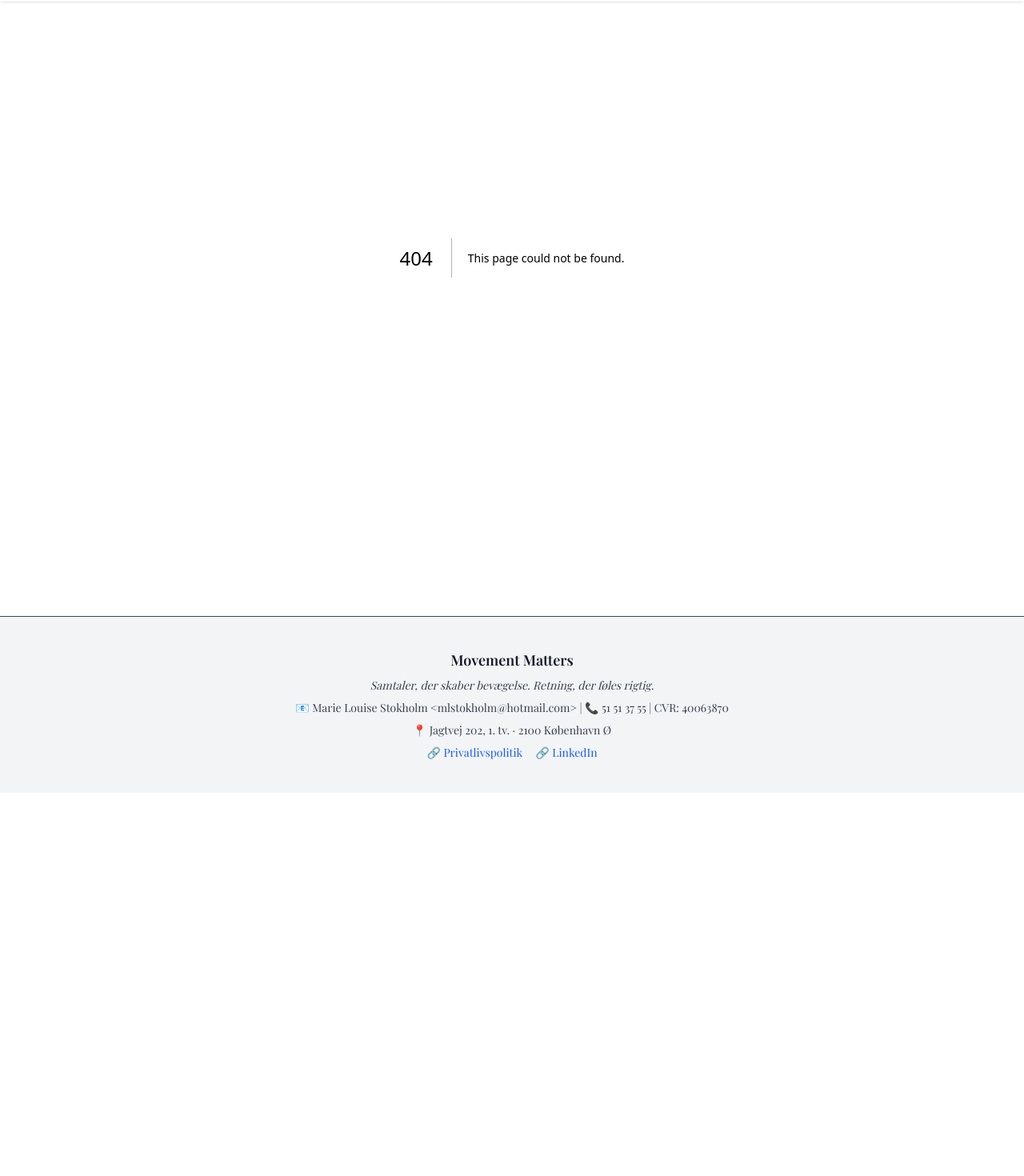
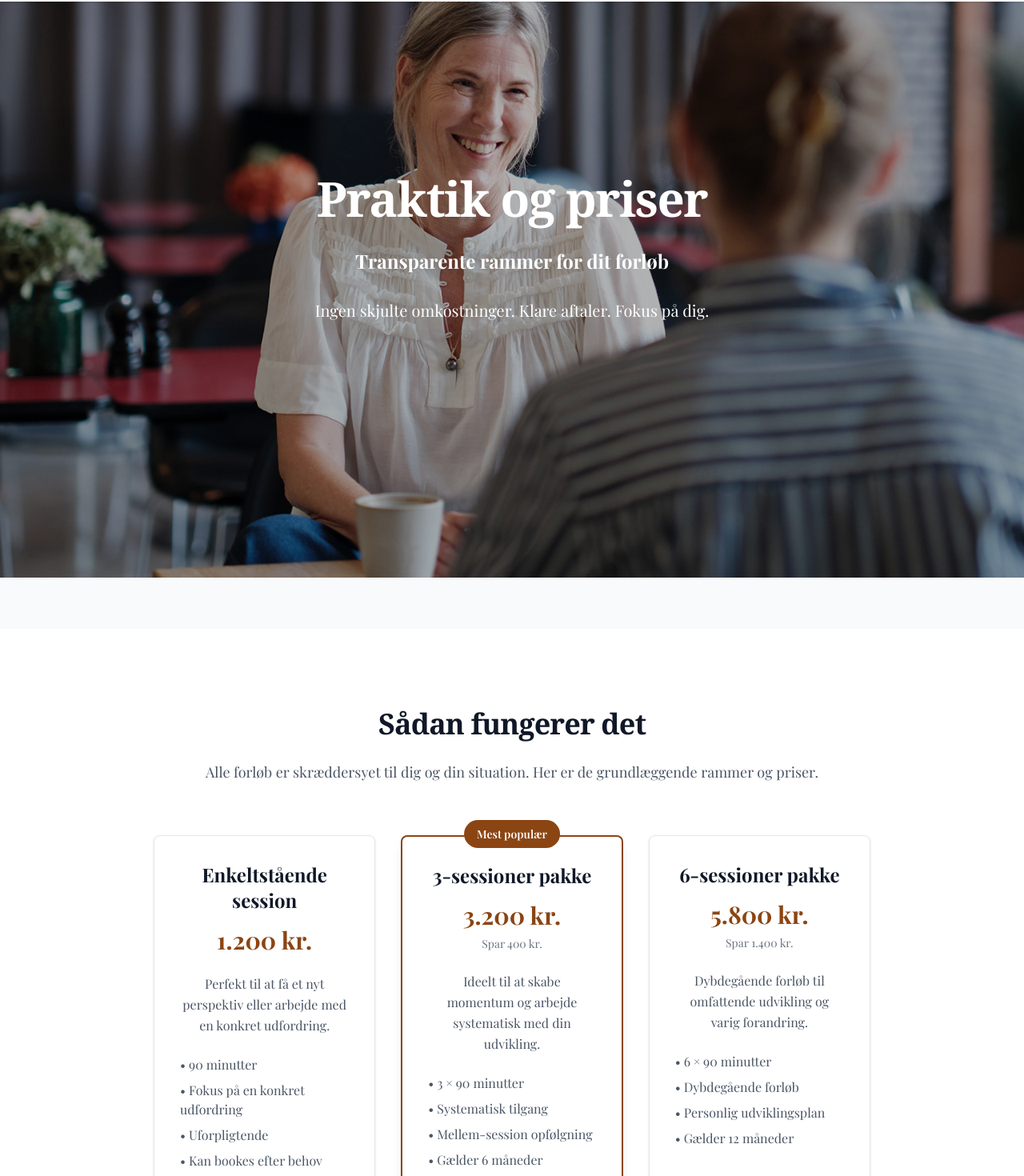
Before and after one commit to nordic-agency/marielouisestokholm, a Next.js app: page /praktik-og-priser in a window 1280 px wide. Before the commit this address had no page. Shown: the part 78-1548 px from the top of the page at 80% size. Before the commit the page ends 1069 px from the top, so only its background shows below. Built offline with nearby package versions, Linux system fonts and the light colour scheme.

Commit message:
V2 Revision: Added new 'Praktik og priser' page with pricing cards and navigation integration

```diff
--- a/src/app/hvad-jeg-tilbyder/page.tsx
+++ b/src/app/hvad-jeg-tilbyder/page.tsx
@@ -153,7 +153,7 @@ export default function HvadJegTilbyder() {
               <h3 className="text-xl font-bold text-gray-900 mb-4">Vil du tage næste skridt?</h3>
               <div className="text-gray-700 leading-relaxed space-y-3">
                 <p>
-                  Læs mere om rammerne på <Link href="/hvad-jeg-tilbyder" className="text-[#8B4513] hover:text-[#A0522D] font-semibold underline decoration-2 underline-offset-2">Praktik og priser</Link>
+                  Læs mere om rammerne på <Link href="/praktik-og-priser" className="text-[#8B4513] hover:text-[#A0522D] font-semibold underline decoration-2 underline-offset-2">Praktik og priser</Link>
                 </p>
                 <p>
                   Eller tag kontakt her: <Link href="/kontakt" className="text-[#8B4513] hover:text-[#A0522D] font-semibold underline decoration-2 underline-offset-2">Kontakt</Link>.
--- /dev/null
+++ b/src/app/praktik-og-priser/page.tsx
@@ -0,0 +1,149 @@
+import Link from "next/link";
+import Image from "next/image";
+
+export default function PraktikOgPriser() {
+  return (
+    <main className="bg-gray-50 space-y-16">
+      {/* Hero Section */}
+      <section className="relative w-full h-screen flex items-center justify-center">
+        <Image
+          src="/images/cover-forsiden-2.jpg"
+          alt="Marie Louise Stokholm"
+          fill
+          className="object-cover"
+          priority
+        />
+        <div className="absolute inset-0 bg-black/30 z-10" />
+        <div className="relative z-20 text-center text-white max-w-6xl mx-auto px-6">
+          <h1 className="text-4xl md:text-6xl font-serif font-bold leading-tight tracking-tight mb-6">
+            Praktik og priser
+          </h1>
+          <p className="text-xl md:text-2xl font-bold mb-8">
+            Transparente rammer for dit forløb
+          </p>
+          <p className="text-lg md:text-xl mb-8">
+            Ingen skjulte omkostninger. Klare aftaler. Fokus på dig.
+          </p>
+        </div>
+      </section>
+
+      {/* Content Section */}
+      <section className="w-full bg-white py-24 px-6">
+        <div className="max-w-4xl mx-auto">
+          <div className="text-center mb-16">
+            <h2 className="text-3xl md:text-4xl font-serif font-bold text-gray-900 leading-tight tracking-tight mb-6">
+              Sådan fungerer det
+            </h2>
+            <p className="text-lg text-gray-600 leading-relaxed">
+              Alle forløb er skræddersyet til dig og din situation. Her er de grundlæggende rammer og priser.
+            </p>
+          </div>
+
+          {/* Pricing Cards */}
+          <div className="grid md:grid-cols-3 gap-8 mb-16">
+            {/* Enkeltstående session */}
+            <div className="bg-white border border-gray-200 rounded-lg p-8 text-center shadow-sm">
+              <h3 className="text-2xl font-bold text-gray-900 mb-4">Enkeltstående session</h3>
+              <div className="text-3xl font-bold text-[#8B4513] mb-6">1.200 kr.</div>
+              <p className="text-gray-600 leading-relaxed mb-6">
+                Perfekt til at få et nyt perspektiv eller arbejde med en konkret udfordring.
+              </p>
+              <ul className="text-left text-gray-600 space-y-2 mb-8">
+                <li>• 90 minutter</li>
+                <li>• Fokus på en konkret udfordring</li>
+                <li>• Uforpligtende</li>
+                <li>• Kan bookes efter behov</li>
+              </ul>
+            </div>
+
+            {/* 3-sessioner pakke */}
+            <div className="bg-white border-2 border-[#8B4513] rounded-lg p-8 text-center shadow-lg relative">
+              <div className="absolute -top-4 left-1/2 transform -translate-x-1/2">
+                <span className="bg-[#8B4513] text-white px-4 py-2 rounded-full text-sm font-semibold">
+                  Mest populær
+                </span>
+              </div>
+              <h3 className="text-2xl font-bold text-gray-900 mb-4">3-sessioner pakke</h3>
+              <div className="text-3xl font-bold text-[#8B4513] mb-2">3.200 kr.</div>
+              <div className="text-sm text-gray-500 mb-6">Spar 400 kr.</div>
+              <p className="text-gray-600 leading-relaxed mb-6">
+                Ideelt til at skabe momentum og arbejde systematisk med din udvikling.
+              </p>
+              <ul className="text-left text-gray-600 space-y-2 mb-8">
+                <li>• 3 × 90 minutter</li>
+                <li>• Systematisk tilgang</li>
+                <li>• Mellem-session opfølgning</li>
+                <li>• Gælder 6 måneder</li>
+              </ul>
+            </div>
+
+            {/* 6-sessioner pakke */}
+            <div className="bg-white border border-gray-200 rounded-lg p-8 text-center shadow-sm">
+              <h3 className="text-2xl font-bold text-gray-900 mb-4">6-sessioner pakke</h3>
+              <div className="text-3xl font-bold text-[#8B4513] mb-2">5.800 kr.</div>
+              <div className="text-sm text-gray-500 mb-6">Spar 1.400 kr.</div>
+              <p className="text-gray-600 leading-relaxed mb-6">
+                Dybdegående forløb til omfattende udvikling og varig forandring.
+              </p>
+              <ul className="text-left text-gray-600 space-y-2 mb-8">
+                <li>• 6 × 90 minutter</li>
+                <li>• Dybdegående forløb</li>
+                <li>• Personlig udviklingsplan</li>
+                <li>• Gælder 12 måneder</li>
+              </ul>
+            </div>
+          </div>
+
+          {/* Additional Information */}
+          <div className="bg-gray-50 rounded-lg p-8 mb-16">
+            <h3 className="text-2xl font-bold text-gray-900 mb-6 text-center">Vigtige detaljer</h3>
+            <div className="grid md:grid-cols-2 gap-8">
+              <div>
+                <h4 className="font-semibold text-gray-900 mb-3">Inkluderet i alle pakker:</h4>
+                <ul className="text-gray-600 space-y-2">
+                  <li>• Forberedelse før hver session</li>
+                  <li>• Noter og opfølgning efter session</li>
+                  <li>• Email support mellem sessioner</li>
+                  <li>• Tilpasning til din situation</li>
+                </ul>
+              </div>
+              <div>
+                <h4 className="font-semibold text-gray-900 mb-3">Betalingsbetingelser:</h4>
+                <ul className="text-gray-600 space-y-2">
+                  <li>• Betales forud for første session</li>
+                  <li>• Ingen binding eller abonnement</li>
+                  <li>• Alle priser inkl. moms</li>
+                  <li>• Faktura sendes elektronisk</li>
+                </ul>
+              </div>
+            </div>
+          </div>
+
+          {/* CTA Section */}
+          <div className="text-center">
+            <h3 className="text-2xl font-bold text-gray-900 mb-6">
+              Klar til at komme i gang?
+            </h3>
+            <p className="text-lg text-gray-600 mb-8">
+              Første skridt er en uforpligtende samtale, hvor vi finder ud af, hvad der passer bedst til dig.
+            </p>
+            <div className="space-y-4 sm:space-y-0 sm:space-x-4 sm:flex sm:justify-center">
+              <Link
+                href="/kontakt"
+                className="inline-flex items-center justify-center px-8 py-4 border border-transparent text-base font-medium rounded-full shadow-sm text-white bg-[#8B4513] hover:bg-[#A0522D] transition-colors duration-300"
+              >
+                Book samtale
+              </Link>
+              <Link
+                href="/hvad-jeg-tilbyder"
+                className="inline-flex items-center justify-center px-8 py-4 border-2 border-[#8B4513] text-base font-medium rounded-full text-[#8B4513] hover:bg-[#8B4513] hover:text-white transition-all duration-300"
+              >
+                Læs mere om tilgangen
+              </Link>
+            </div>
+          </div>
+        </div>
+      </section>
+    </main>
+  );
+}
--- a/src/components/Header.tsx
+++ b/src/components/Header.tsx
@@ -18,6 +18,7 @@ export default function Header() {
           <Link href="/">Forside</Link>
           <Link href="/blog">Blog</Link>
           <Link href="/hvad-jeg-tilbyder">Hvad jeg tilbyder</Link>
+          <Link href="/praktik-og-priser">Praktik og priser</Link>
           <Link href="/testimonials">Testimonials</Link>
           <Link href="/om-mig">Om mig</Link>
         </nav>
@@ -42,6 +43,7 @@ export default function Header() {
           <Link href="/" onClick={() => setMenuOpen(false)}>Forside</Link>
           <Link href="/blog" onClick={() => setMenuOpen(false)}>Blog</Link>
           <Link href="/hvad-jeg-tilbyder" onClick={() => setMenuOpen(false)}>Hvad jeg tilbyder</Link>
+          <Link href="/praktik-og-priser" onClick={() => setMenuOpen(false)}>Praktik og priser</Link>
           <Link href="/testimonials" onClick={() => setMenuOpen(false)}>Testimonials</Link>
           <Link href="/om-mig" onClick={() => setMenuOpen(false)}>Om mig</Link>
           <Link
```
